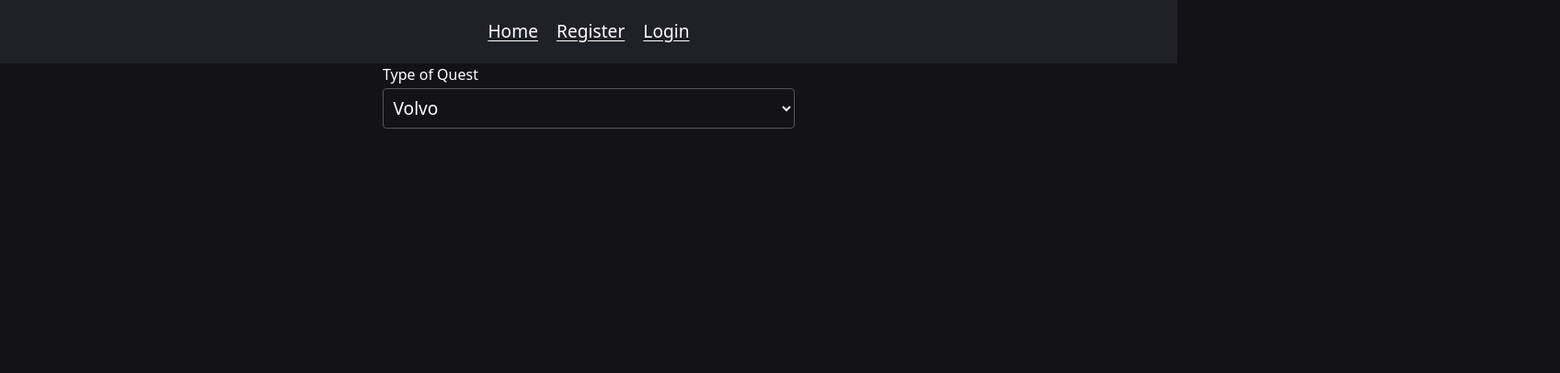
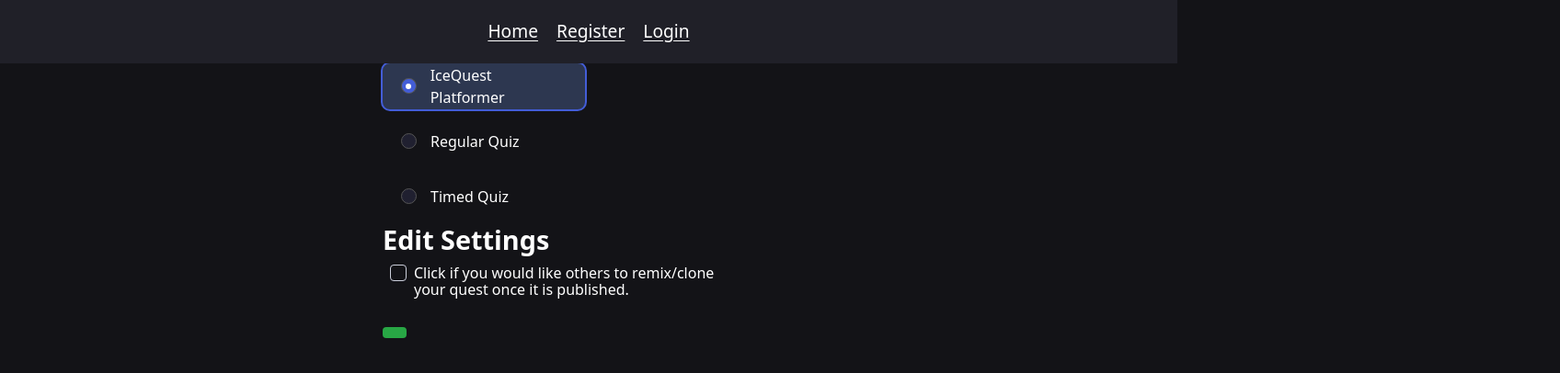
Before and after one commit to dhanani-git-trial/THE-FINAL_LearnQuest, a SvelteKit app: page /dashboard/create_a_quest in a window 1280 px wide. Shown: the top 406 px of the page at 92% size, 1696 px wide, since content can reach past the window. Built offline with nearby package versions, Linux system fonts and the light colour scheme; no server answers.

Commit message:
Pending changes exported from your codespace

```diff
--- a/src/lib/css/app.css
+++ b/src/lib/css/app.css
@@ -101,4 +101,5 @@ p {
 
 option {
 	color: black;
+	background-color: white;
 }
--- a/src/routes/dashboard/create_a_quest/+page.svelte
+++ b/src/routes/dashboard/create_a_quest/+page.svelte
@@ -1,11 +1,256 @@
-<form>
-    <div>
-        <label>Type of Quest</label>
-        <select name="cars" id="cars">
-            <option value="volvo">Volvo</option>
-            <option value="saab">Saab</option>
-            <option value="mercedes">Mercedes</option>
-            <option value="audi">Audi</option>
-          </select>
-    </div>
-</form>
+<script lang="ts">
+  let selectedQuizType = 'value-1'; // Track the selected quiz type
+
+  // Update the showTimedQuizTime state based on selected quiz type
+  function handleQuizTypeChange(event: Event) {
+    const target = event.target as HTMLInputElement;
+    selectedQuizType = target.value;
+  }
+</script>
+
+<div class="radio-input">
+  <label class="label">
+    <input type="radio" bind:group={selectedQuizType} value="value-1" on:change={handleQuizTypeChange} />
+    <p class="text">IceQuest Platformer</p>
+  </label>
+  <label class="label">
+    <input type="radio" bind:group={selectedQuizType} value="value-2" on:change={handleQuizTypeChange} />
+    <p class="text">Regular Quiz</p>
+  </label>
+  <label class="label">
+    <input type="radio" bind:group={selectedQuizType} value="value-3" on:change={handleQuizTypeChange} />
+    <p class="text">Timed Quiz</p>
+  </label>
+</div>
+
+<div class="checkbox-wrapper-4">
+  <h2>Edit Settings</h2>
+  <input class="inp-cbx" id="morning" type="checkbox">
+  <label class="cbx" for="morning"><span>
+  <svg width="12px" height="10px">
+
+  </svg></span><span>Click if you would like others to remix/clone<br> your quest once it is published.</span></label>
+  <svg class="inline-svg">
+    <symbol id="check-4" viewBox="0 0 12 10">
+      <polyline points="1.5 6 4.5 9 10.5 1"></polyline>
+    </symbol>
+  </svg>
+</div>
+<button></button>
+
+<style>
+  .radio-input {
+    display: flex;
+    flex-direction: column;
+    gap: 10px;
+  }
+
+  .radio-input * {
+    box-sizing: border-box;
+    padding: 0;
+    margin: 0;
+  }
+
+  .radio-input label {
+    display: flex;
+    align-items: center;
+    gap: 15px;
+    padding: 0px 20px;
+    width: 220px;
+    cursor: pointer;
+    height: 50px;
+    position: relative;
+  }
+
+  .radio-input label::before {
+    position: absolute;
+    content: "";
+    top: 50%;
+    left: 50%;
+    transform: translate(-50%, -50%);
+    width: 220px;
+    height: 45px;
+    z-index: -1;
+    transition: all 0.3s cubic-bezier(0.68, -0.55, 0.265, 1.55);
+    border-radius: 10px;
+    border: 2px solid transparent;
+  }
+
+  .radio-input label:hover::before {
+    transition: all 0.2s ease;
+    background-color: #2a2e3c;
+  }
+
+  .radio-input .label:has(input:checked)::before {
+    background-color: #2d3750;
+    border-color: #435dd8;
+    height: 50px;
+  }
+
+  .radio-input .label .text {
+    color: #fff;
+  }
+
+  .radio-input .label input[type="radio"] {
+    background-color: #202030;
+    appearance: none;
+    width: 17px;
+    height: 17px;
+    border-radius: 50%;
+    display: flex;
+    justify-content: center;
+    align-items: center;
+  }
+
+  .radio-input .label input[type="radio"]:checked {
+    background-color: #435dd8;
+    -webkit-animation: puls 0.7s forwards;
+    animation: pulse 0.7s forwards;
+  }
+
+  .radio-input .label input[type="radio"]:before {
+    content: "";
+    width: 6px;
+    height: 6px;
+    border-radius: 50%;
+    transition: all 0.1s cubic-bezier(0.165, 0.84, 0.44, 1);
+    background-color: #fff;
+    transform: scale(0);
+  }
+
+  .radio-input .label input[type="radio"]:checked::before {
+    transform: scale(1);
+  }
+
+  @keyframes pulse {
+    0% {
+      box-shadow: 0 0 0 0 rgba(255, 255, 255, 0.4);
+    }
+    70% {
+      box-shadow: 0 0 0 8px rgba(255, 255, 255, 0);
+    }
+    100% {
+      box-shadow: 0 0 0 0 rgba(255, 255, 255, 0);
+    }
+  }
+  /* From Uiverse.io by Shoh2008 */
+.checkbox-wrapper-4 * {
+  box-sizing: border-box;
+  color: white;
+}
+
+.checkbox-wrapper-4 .cbx {
+  -webkit-user-select: none;
+  user-select: none;
+  cursor: pointer;
+  padding: 6px 8px;
+  border-radius: 6px;
+  overflow: hidden;
+  transition: all 0.2s ease;
+  display: inline-block;
+}
+
+.checkbox-wrapper-4 .cbx:not(:last-child) {
+  margin-right: 6px;
+}
+
+.checkbox-wrapper-4 .cbx:hover {
+  background: rgba(0,119,255,0.06);
+}
+
+.checkbox-wrapper-4 .cbx span {
+  float: left;
+  vertical-align: middle;
+  transform: translate3d(0, 0, 0);
+}
+
+.checkbox-wrapper-4 .cbx span:first-child {
+  position: relative;
+  width: 18px;
+  height: 18px;
+  border-radius: 4px;
+  transform: scale(1);
+  border: 1px solid #cccfdb;
+  transition: all 0.2s ease;
+  box-shadow: 0 1px 1px rgba(0,16,75,0.05);
+}
+
+.checkbox-wrapper-4 .cbx span:first-child svg {
+  position: absolute;
+  top: 3px;
+  left: 2px;
+  fill: none;
+  stroke: #fff;
+  stroke-width: 2;
+  stroke-linecap: round;
+  stroke-linejoin: round;
+  stroke-dasharray: 16px;
+  stroke-dashoffset: 16px;
+  transition: all 0.3s ease;
+  transition-delay: 0.1s;
+  transform: translate3d(0, 0, 0);
+}
+
+.checkbox-wrapper-4 .cbx span:last-child {
+  padding-left: 8px;
+  line-height: 18px;
+}
+
+.checkbox-wrapper-4 .cbx:hover span:first-child {
+  border-color: #07f;
+}
+
+.checkbox-wrapper-4 .inp-cbx {
+  position: absolute;
+  visibility: hidden;
+}
+
+.checkbox-wrapper-4 .inp-cbx:checked + .cbx span:first-child {
+  background: #07f;
+  border-color: #07f;
+  animation: wave-4 0.4s ease;
+}
+
+.checkbox-wrapper-4 .inp-cbx:checked + .cbx span:first-child svg {
+  stroke-dashoffset: 0;
+}
+
+.checkbox-wrapper-4 .inline-svg {
+  position: absolute;
+  width: 0;
+  height: 0;
+  pointer-events: none;
+  user-select: none;
+}
+
+@media screen and (max-width: 640px) {
+  .checkbox-wrapper-4 .cbx {
+    width: 100%;
+    display: inline-block;
+  }
+}
+
+@-moz-keyframes wave-4 {
+  50% {
+    transform: scale(0.9);
+  }
+}
+
+@-webkit-keyframes wave-4 {
+  50% {
+    transform: scale(0.9);
+  }
+}
+
+@-o-keyframes wave-4 {
+  50% {
+    transform: scale(0.9);
+  }
+}
+
+@keyframes wave-4 {
+  50% {
+    transform: scale(0.9);
+  }
+}
+</style>
```
Also changed, not shown: src/lib/components/QuestionCount.svelte (added, +15 -0 lines), 1 other file (tests, documents, lock files or other folders).
